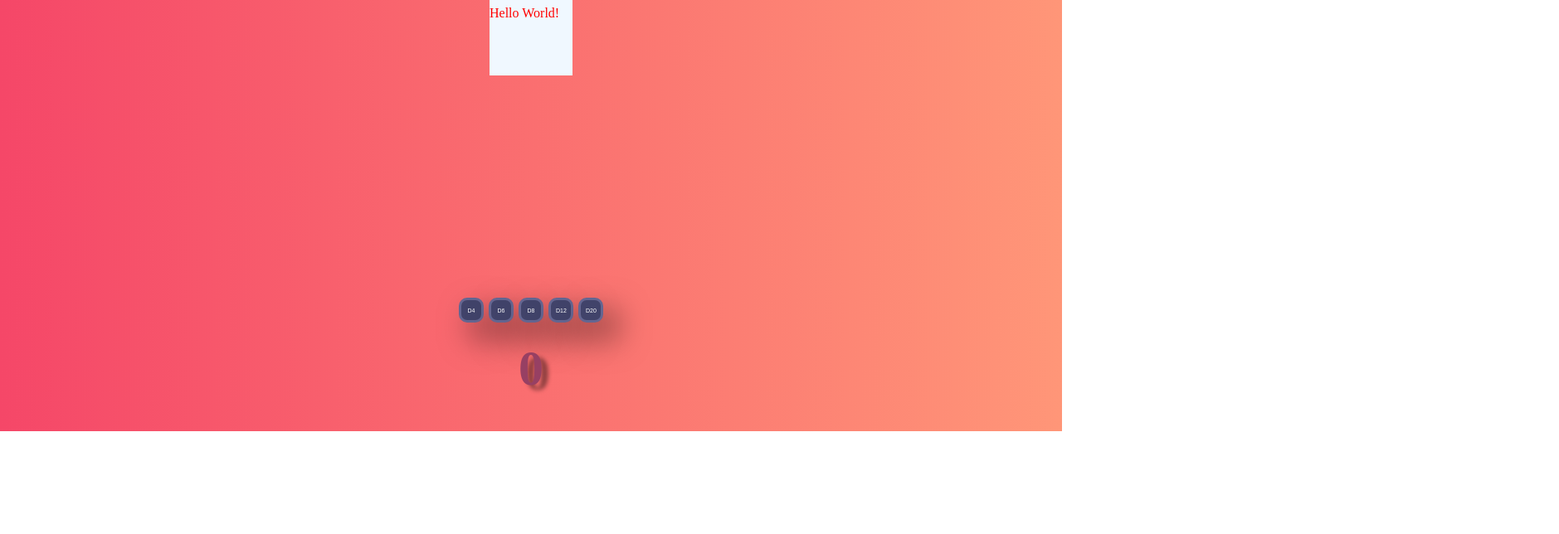
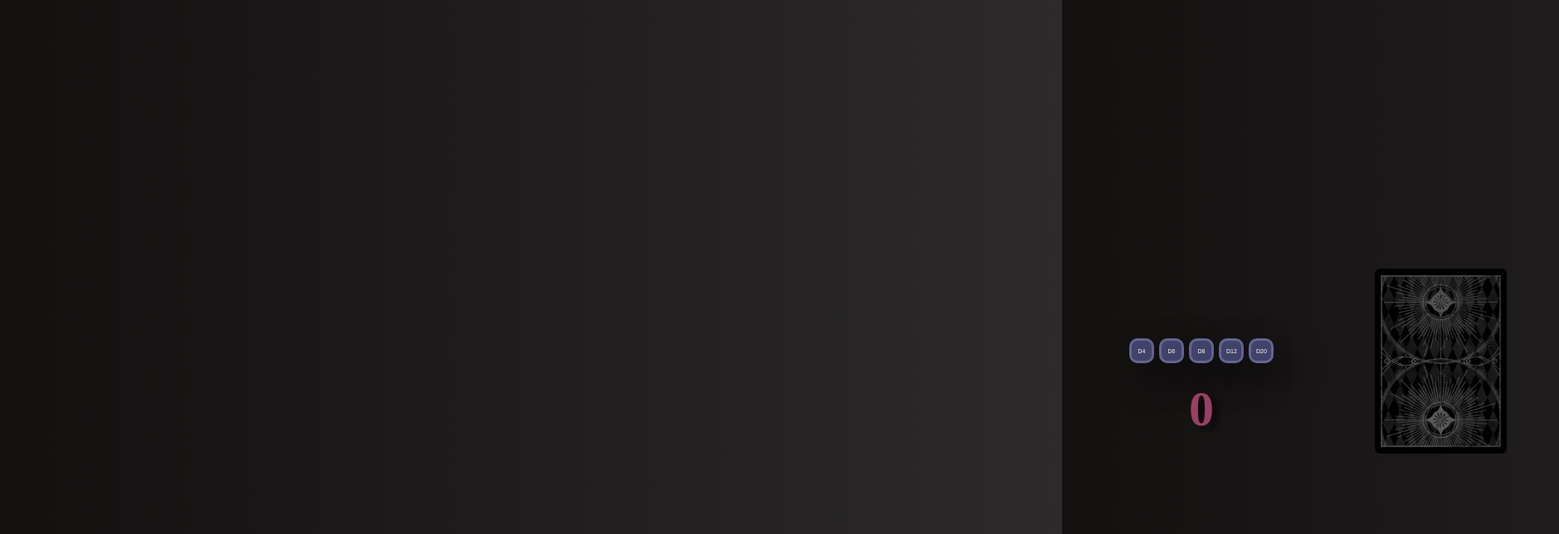
Before and after one commit to Hanzothe/deck, a React (Vite) app in the folder deck/: page / in a window 1280 px wide. Shown: the part 280-924 px from the top of the page at 83% size, 1879 px wide, since content can reach past the window. Before the commit the page ends 800 px from the top, so only its background shows below. Built offline with nearby package versions, Linux system fonts and the light colour scheme.

Commit message:
More css

```diff
--- a/deck/src/Deck.jsx
+++ b/deck/src/Deck.jsx
@@ -3,7 +3,9 @@ import React from "react";
 function Deck() {
   return (
     <div className="Deck">
-      <p>Hello World!</p>
+      <div className="cube">
+        <div className="face"></div>
+      </div>
     </div>
   );
 }
--- a/deck/src/index.css
+++ b/deck/src/index.css
@@ -1,7 +1,12 @@
+/* :root{
+  --height:440px
+  --width:640px
+} */
+
 html {
   min-height: 100%;
   margin: 0;
-  background-image: linear-gradient(to right, #f54768, #ff9678);
+  background-image: linear-gradient(to right, #131010, #2c2a2a);
 }
 
 .App {
@@ -11,8 +16,8 @@ html {
   display: grid;
   border-radius: 5px;
   place-items: center;
-  grid-template-rows: auto 150px;
-  grid-template-areas: "Animated" "Footer";
+  grid-template-rows: 500px 500px;
+  grid-template-columns: 320px 320px 320px 320px 320px 320px;
 }
 
 .dices {
@@ -56,12 +61,29 @@ html {
   display: grid;
   place-items: center;
   grid-template-columns: 1fr;
+  grid-row-start: 2;
+  grid-column-start: 5;
 }
 
 .Deck {
+  color: red;
+  height: 309px;
+  width: 222px;
   display: grid;
-  color: red;
-  background-color: aliceblue;
-  height: 100px;
-  width: 100px;
+  grid-row-start: 2;
+  grid-column-start: 6;
 }
+
+.cube {
+  height: 320px;
+  width: 220px;
+}
+
+.face {
+  box-shadow: inset 0 0 60px rgba(0, 0, 0, 0.1);
+  height: 223px;
+  width: 159px;
+  background-image: url("images/med.png");
+  background-repeat: no-repeat;
+  background-size: cover;
+}
```
Also changed, not shown: deck/src/images/med.png (added).
